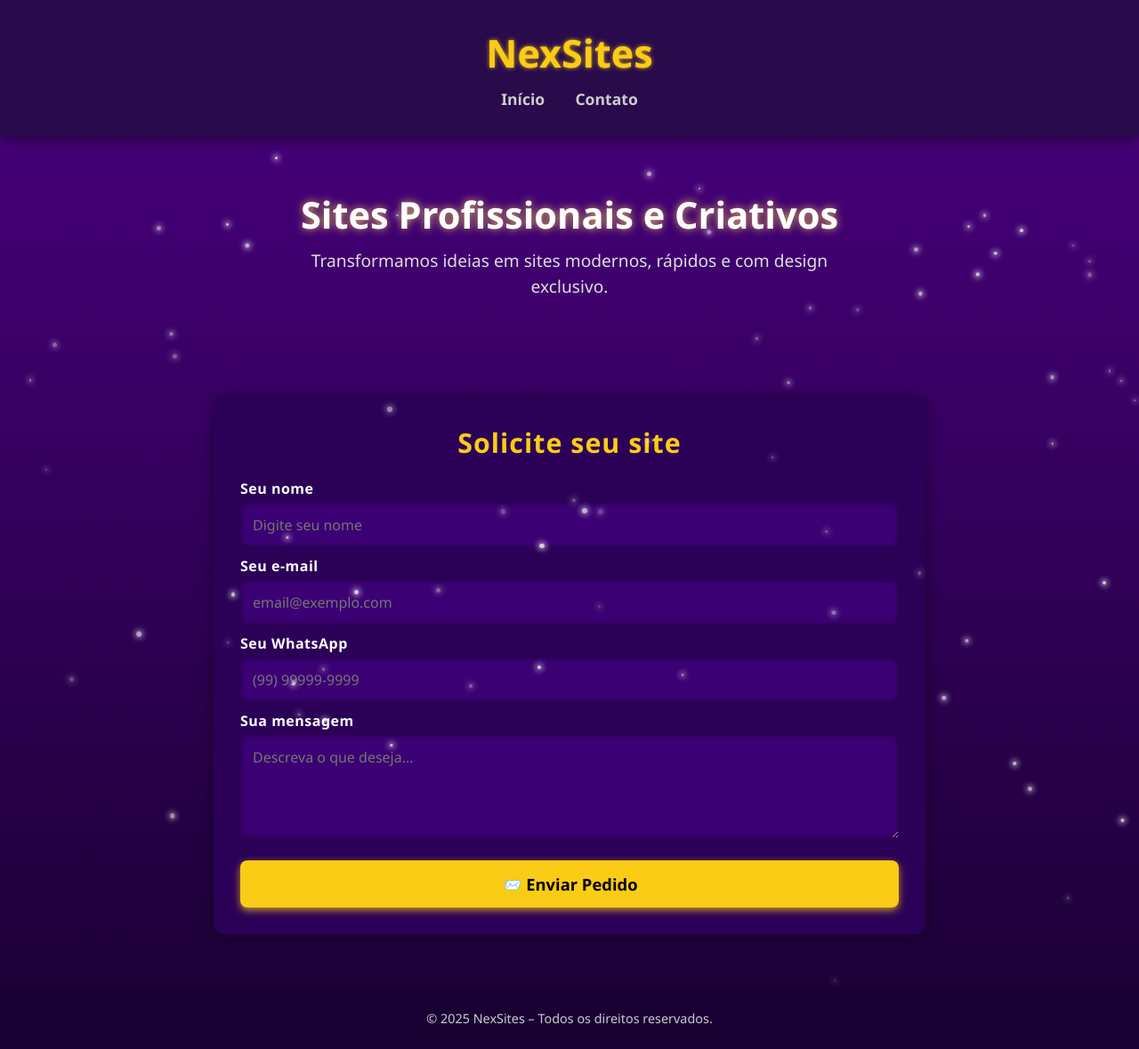
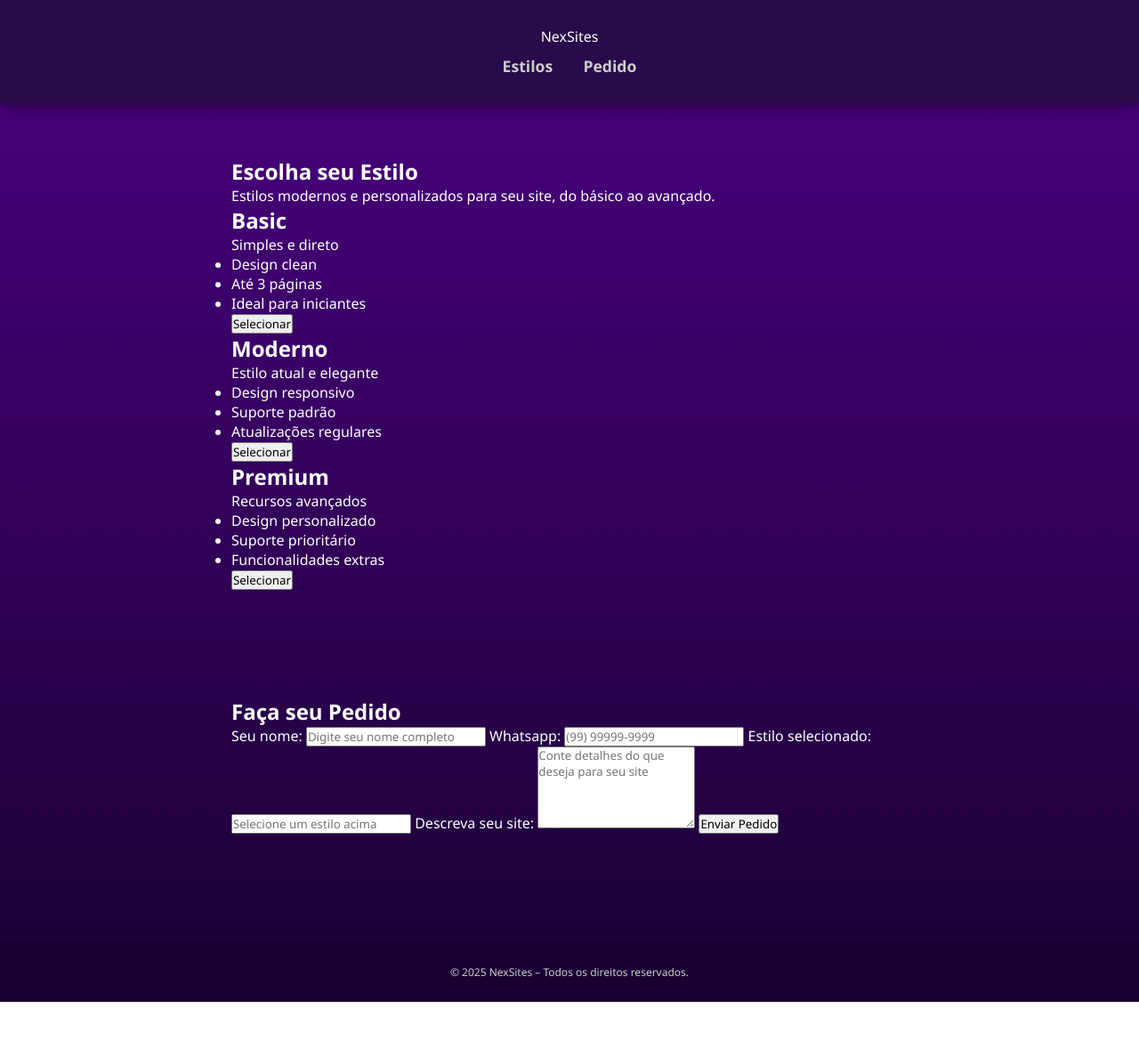
Before and after one commit to TNDVOFC/NexSites, a plain HTML site: page index.html in a window 1280 px wide. Shown: the whole page at 89% size. After the commit the page ends 1126 px from the top, so only its background shows below. Drawn offline with Linux system fonts and the light colour scheme.

Commit message:
Update index.html

```diff
--- a/index.html
+++ b/index.html
@@ -1,63 +1,93 @@
 <!DOCTYPE html>
-<html lang="pt-br">
+<html lang="pt-br" >
 <head>
   <meta charset="UTF-8" />
-    <meta name="viewport" content="width=device-width, initial-scale=1.0" />
-    <title>NexSites - Criação de Sites</title>
+  <meta name="viewport" content="width=device-width, initial-scale=1" />
+  <title>NexSites - Estilos & Pedidos</title>
+  <link href="https://fonts.googleapis.com/css2?family=Inter:wght@400;600&display=swap" rel="stylesheet" />
   <link rel="stylesheet" href="style.css" />
-    <link rel="preconnect" href="https://fonts.googleapis.com">
-    <link href="https://fonts.googleapis.com/css2?family=Poppins:wght@400;600&display=swap" rel="stylesheet">
 </head>
 <body>
-    <div id="snow-container"></div>
-
   <header>
-      <h1>NexSites</h1>
+    <div class="container header-container">
+      <div class="logo">NexSites</div>
       <nav>
-        <a href="#inicio">Início</a>
-        <a href="#contato">Contato</a>
+        <a href="#styles">Estilos</a>
+        <a href="#order">Pedido</a>
       </nav>
+    </div>
   </header>
 
   <main>
-      <section id="inicio" class="hero">
-        <div class="hero-content">
-          <h2>Sites Profissionais e Criativos</h2>
-          <p>
-            Transformamos ideias em sites modernos, rápidos e com design exclusivo.
+    <section id="styles" class="plans-section container">
+      <h1 class="section-title">Escolha seu Estilo</h1>
+      <p class="section-subtitle">
+        Estilos modernos e personalizados para seu site, do básico ao avançado.
       </p>
+
+      <div class="plans-grid">
+        <article class="plan-card">
+          <h2 class="plan-title">Basic</h2>
+          <p class="plan-price">Simples e direto</p>
+          <ul class="plan-features">
+            <li>Design clean</li>
+            <li>Até 3 páginas</li>
+            <li>Ideal para iniciantes</li>
+          </ul>
+          <button class="btn btn-primary" data-style="Basic">Selecionar</button>
+        </article>
+
+        <article class="plan-card">
+          <h2 class="plan-title">Moderno</h2>
+          <p class="plan-price">Estilo atual e elegante</p>
+          <ul class="plan-features">
+            <li>Design responsivo</li>
+            <li>Suporte padrão</li>
+            <li>Atualizações regulares</li>
+          </ul>
+          <button class="btn btn-primary" data-style="Moderno">Selecionar</button>
+        </article>
+
+        <article class="plan-card">
+          <h2 class="plan-title">Premium</h2>
+          <p class="plan-price">Recursos avançados</p>
+          <ul class="plan-features">
+            <li>Design personalizado</li>
+            <li>Suporte prioritário</li>
+            <li>Funcionalidades extras</li>
+          </ul>
+          <button class="btn btn-primary" data-style="Premium">Selecionar</button>
+        </article>
       </div>
     </section>
 
-      <section id="contato" class="contato">
-        <h3>Solicite seu site</h3>
-        <form id="formContato">
-          <label for="nome">Seu nome</label>
-          <input type="text" id="nome" placeholder="Digite seu nome" required />
+    <section id="order" class="order-section container">
+      <h2 class="section-title">Faça seu Pedido</h2>
+      <form id="orderForm" novalidate>
+        <label for="name">Seu nome:</label>
+        <input type="text" id="name" placeholder="Digite seu nome completo" required />
 
-          <label for="email">Seu e-mail</label>
-          <input type="email" id="email" placeholder="email@exemplo.com" required />
-
-          <label for="whatsapp">Seu WhatsApp</label>
+        <label for="whatsapp">Whatsapp:</label>
         <input type="tel" id="whatsapp" placeholder="(99) 99999-9999" required />
 
-          <label for="mensagem">Sua mensagem</label>
-          <textarea id="mensagem" rows="4" placeholder="Descreva o que deseja..."></textarea>
+        <label for="selectedStyle">Estilo selecionado:</label>
+        <input type="text" id="selectedStyle" readonly placeholder="Selecione um estilo acima" required />
 
-          <button type="submit">📨 Enviar Pedido</button>
+        <label for="descricaoSite">Descreva seu site:</label>
+        <textarea id="descricaoSite" placeholder="Conte detalhes do que deseja para seu site" rows="5" required></textarea>
+
+        <button type="submit" class="btn btn-secondary">Enviar Pedido</button>
       </form>
-
-        <p id="aviso" style="display: none;">
-          ✅ Pedido enviado! Nós entraremos em contato com você pelo WhatsApp em breve.
-        </p>
+      <p id="formMessage" class="form-message" role="alert" aria-live="polite"></p>
     </section>
   </main>
 
   <footer>
-      © 2025 NexSites – Todos os direitos reservados.
+    <div class="container footer-container">
+      <small>© 2025 NexSites – Todos os direitos reservados.</small>
+    </div>
   </footer>
 
   <script src="script.js"></script>
-    <script src="neve.js"></script>
 </body>
 </html>
```
Lines whose indentation alone changed are shown as unchanged.
